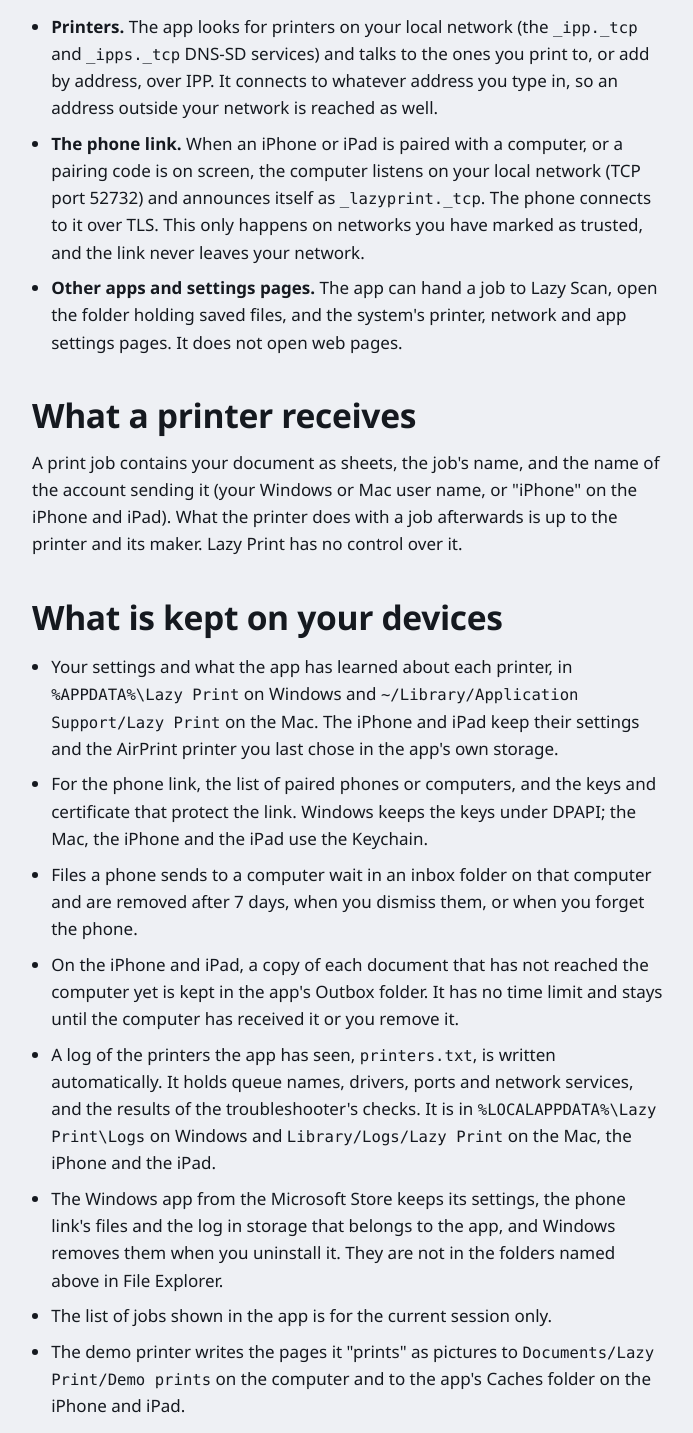
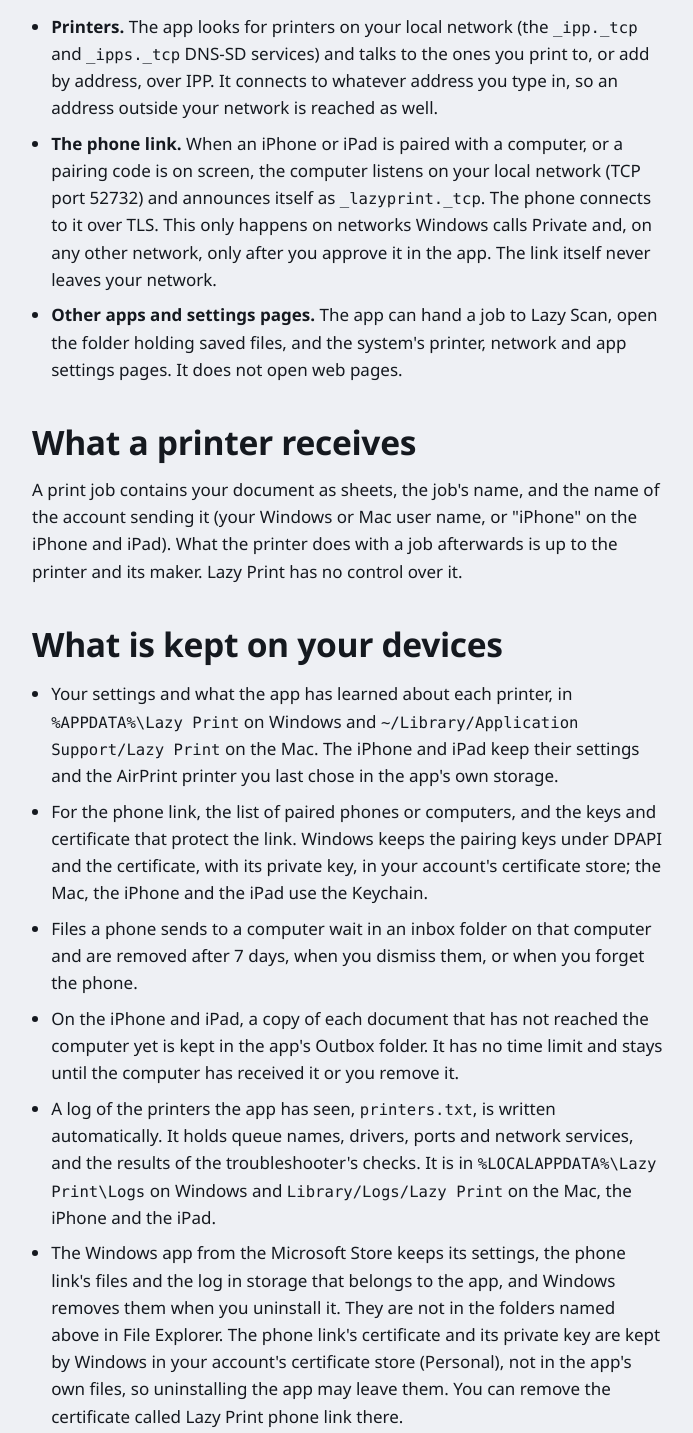
Before and after one commit to aytutuna/LazyPrint, a plain HTML site: page site/privacy.html in a window 1280 px wide. Shown: the part 380-1813 px from the top of the page, without its empty margins (292-985 px from the left). Drawn offline with Linux system fonts and the light colour scheme.

Commit message:
correct the trusted network, certificate and hand-off wording

```diff
--- a/site/privacy.html
+++ b/site/privacy.html
@@ -28,7 +28,7 @@
     <h2 style="margin-top:2.5rem">What the app connects to</h2>
     <ul>
       <li><strong>Printers.</strong> The app looks for printers on your local network (the <code>_ipp._tcp</code> and <code>_ipps._tcp</code> DNS-SD services) and talks to the ones you print to, or add by address, over IPP. It connects to whatever address you type in, so an address outside your network is reached as well.</li>
-      <li><strong>The phone link.</strong> When an iPhone or iPad is paired with a computer, or a pairing code is on screen, the computer listens on your local network (TCP port 52732) and announces itself as <code>_lazyprint._tcp</code>. The phone connects to it over TLS. This only happens on networks you have marked as trusted, and the link never leaves your network.</li>
+      <li><strong>The phone link.</strong> When an iPhone or iPad is paired with a computer, or a pairing code is on screen, the computer listens on your local network (TCP port 52732) and announces itself as <code>_lazyprint._tcp</code>. The phone connects to it over TLS. This only happens on networks Windows calls Private and, on any other network, only after you approve it in the app. The link itself never leaves your network.</li>
       <li><strong>Other apps and settings pages.</strong> The app can hand a job to Lazy Scan, open the folder holding saved files, and the system's printer, network and app settings pages. It does not open web pages.</li>
     </ul>
 
@@ -38,11 +38,11 @@
     <h2 style="margin-top:2.5rem">What is kept on your devices</h2>
     <ul>
       <li>Your settings and what the app has learned about each printer, in <code>%APPDATA%\Lazy Print</code> on Windows and <code>~/Library/Application Support/Lazy Print</code> on the Mac. The iPhone and iPad keep their settings and the AirPrint printer you last chose in the app's own storage.</li>
-      <li>For the phone link, the list of paired phones or computers, and the keys and certificate that protect the link. Windows keeps the keys under DPAPI; the Mac, the iPhone and the iPad use the Keychain.</li>
+      <li>For the phone link, the list of paired phones or computers, and the keys and certificate that protect the link. Windows keeps the pairing keys under DPAPI and the certificate, with its private key, in your account's certificate store; the Mac, the iPhone and the iPad use the Keychain.</li>
       <li>Files a phone sends to a computer wait in an inbox folder on that computer and are removed after 7 days, when you dismiss them, or when you forget the phone.</li>
       <li>On the iPhone and iPad, a copy of each document that has not reached the computer yet is kept in the app's Outbox folder. It has no time limit and stays until the computer has received it or you remove it.</li>
       <li>A log of the printers the app has seen, <code>printers.txt</code>, is written automatically. It holds queue names, drivers, ports and network services, and the results of the troubleshooter's checks. It is in <code>%LOCALAPPDATA%\Lazy Print\Logs</code> on Windows and <code>Library/Logs/Lazy Print</code> on the Mac, the iPhone and the iPad.</li>
-      <li>The Windows app from the Microsoft Store keeps its settings, the phone link's files and the log in storage that belongs to the app, and Windows removes them when you uninstall it. They are not in the folders named above in File Explorer.</li>
+      <li>The Windows app from the Microsoft Store keeps its settings, the phone link's files and the log in storage that belongs to the app, and Windows removes them when you uninstall it. They are not in the folders named above in File Explorer. The phone link's certificate and its private key are kept by Windows in your account's certificate store (Personal), not in the app's own files, so uninstalling the app may leave them. You can remove the certificate called Lazy Print phone link there.</li>
       <li>The list of jobs shown in the app is for the current session only.</li>
       <li>The demo printer writes the pages it "prints" as pictures to <code>Documents/Lazy Print/Demo prints</code> on the computer and to the app's Caches folder on the iPhone and iPad.</li>
     </ul>
```
Also changed, not shown: site/index.html (+1 -1 lines), 2 other files.
